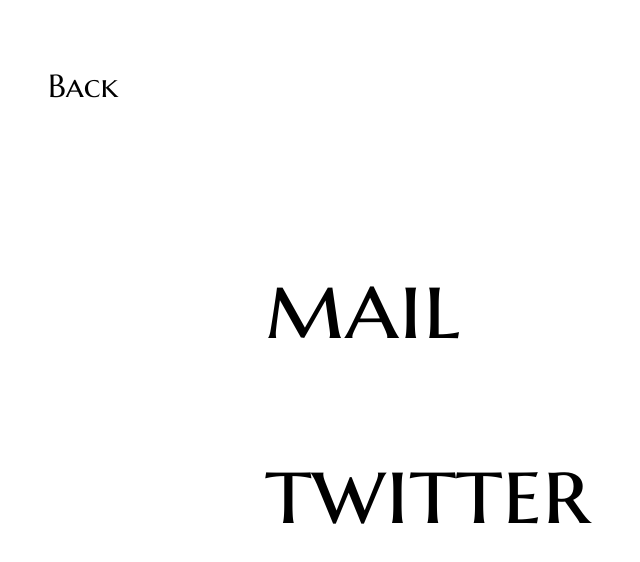
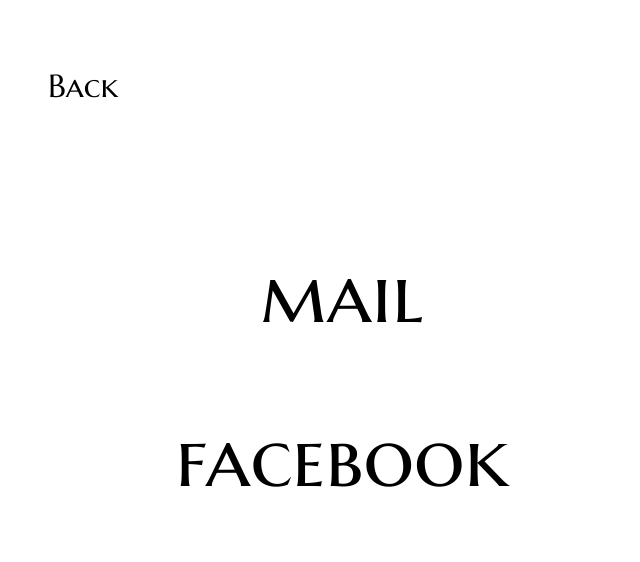
Before and after one commit to shuta13/past-portfolio, a Vue app: page /contact in a window 768 px wide. Shown: the top 562 px of the page, without its empty margins (42-682 px from the left). Built offline with nearby package versions, Linux system fonts and the light colour scheme.

Commit message:
fixed fontsize

```diff
--- a/src/components/Contact.vue
+++ b/src/components/Contact.vue
@@ -12,10 +12,10 @@
     </div>
     <div id="container">
       <p>
-        <a href="mailto:hollystr13@gmail.com">mail</a>
+        <a class="item01" href="mailto:hollystr13@gmail.com">mail</a>
       </p>
       <p>
-        <a href="https://twitter.com/did0es">twitter</a>
+        <a class="item02" href="https://www.facebook.com/profile.php?id=100028982675881">facebook</a>
       </p>
     </div>
   </div>
@@ -82,10 +82,11 @@
   align-items: center;
 }
 @media only screen and (max-width: 768px) {
-  a {
-    font-size: 4em;
+  .item01 {
+    font-size: 3em;
   }
-  p {
+  .item02 {
+    font-size: 3em;
     width: 18ew;
   }
   a:hover {
@@ -96,10 +97,11 @@
   }
 }
 @media only screen and (min-width: 767px) {
-  a {
-    font-size: 6em;
+  .item01 {
+    font-size: 5em;
   }
-  p {
+  .item02 {
+    font-size: 5em;
     width: 20vw;
   }
   a:hover {
```
